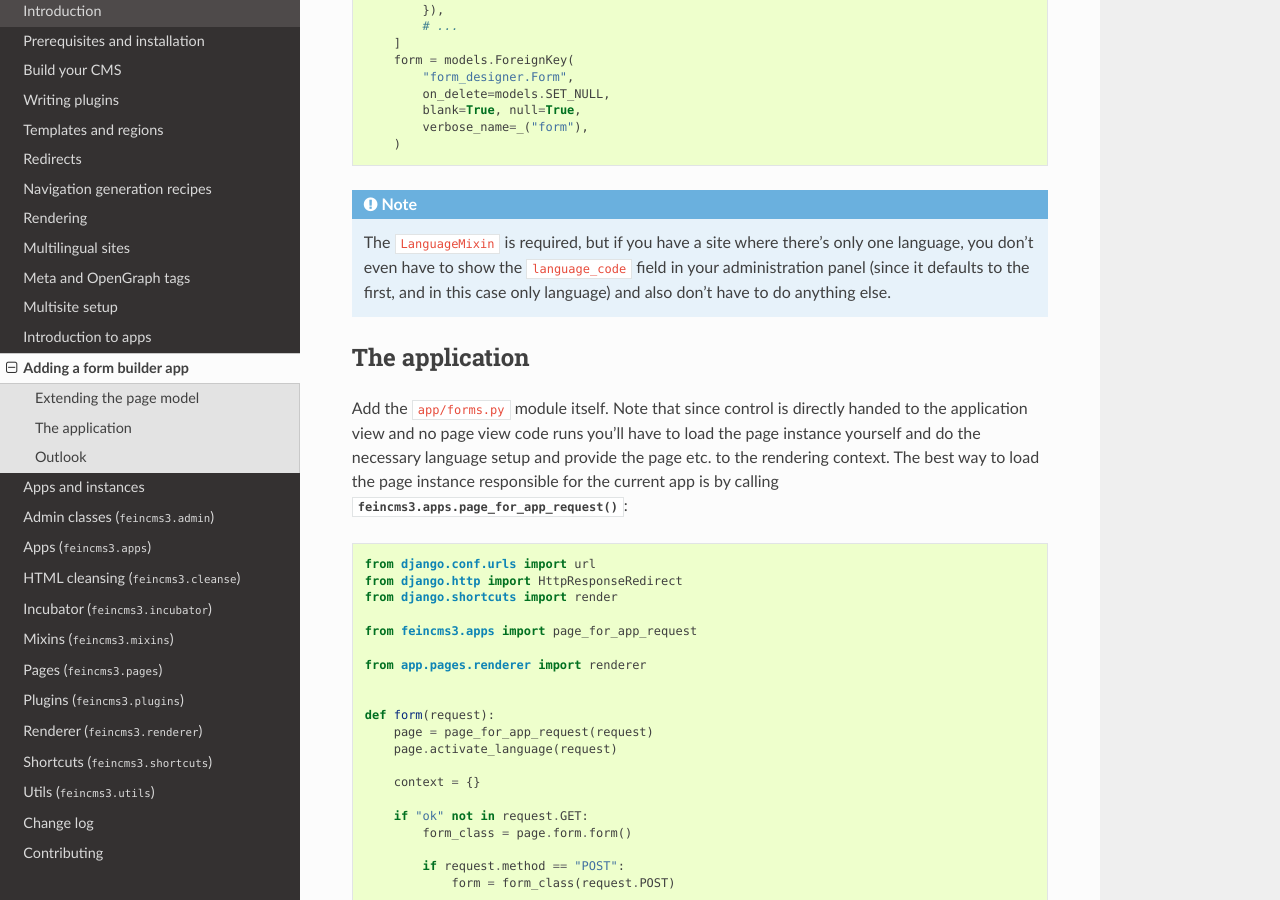
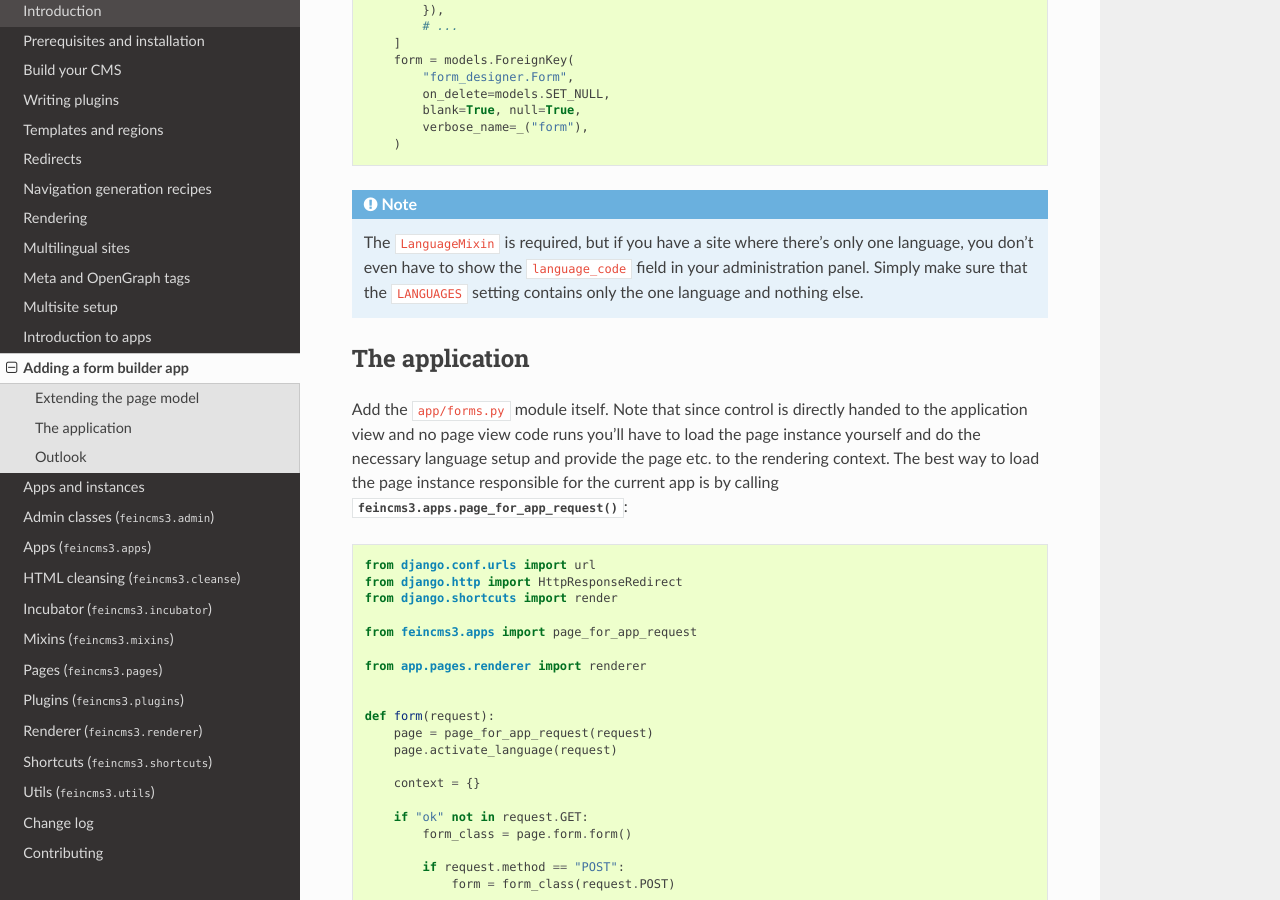
Before and after one commit to feincms/feincms3, a Sphinx documentation site: the page built from docs/guides/apps-form-builder.rst, in a window 1280 px wide and 900 px high, scrolled down 725 px. Built offline with Sphinx 7.4.7 and the Read the Docs theme 2.0.0, drawn with Linux system fonts in a browser that asks for light colours; the version number could not be read and is left out.

Commit message:
Clarify the note on the LanguageMixin dependency a bit

```diff
--- a/docs/guides/apps-form-builder.rst
+++ b/docs/guides/apps-form-builder.rst
@@ -51,9 +51,9 @@ an ``APPLICATIONS`` attribute to the class:
 .. note::
    The ``LanguageMixin`` is required, but if you have a site where
    there's only one language, you don't even have to show the
-   ``language_code`` field in your administration panel (since it
-   defaults to the first, and in this case only language) and also don't
-   have to do anything else.
+   ``language_code`` field in your administration panel. Simply make
+   sure that the ``LANGUAGES`` setting contains only the one language
+   and nothing else.
 
 
 The application
```
